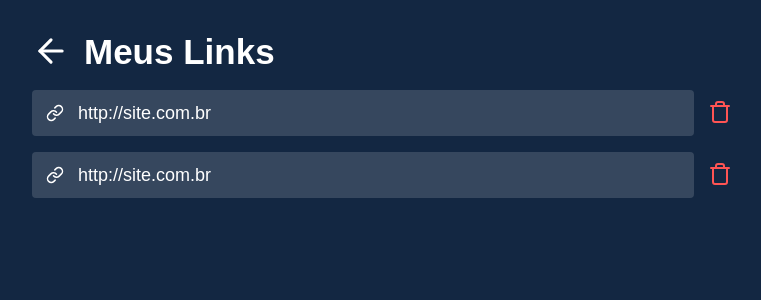
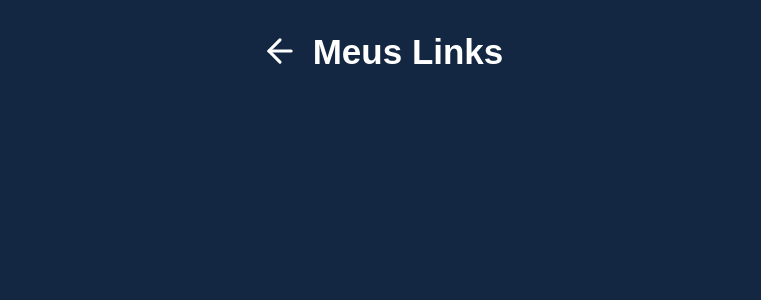
Before and after one commit to Viniciusiges/meulink, a React (Create React App) app: page /links in a window 1280 px wide. Shown: the top 300 px of the page, without its empty margins (258-1019 px from the left). Built offline with nearby package versions, Linux system fonts and the light colour scheme; the HTML template or start-up script is replaced by a standard one.

Commit message:
Adicionando funcionalidades, salvar links, exibir, apagar

```diff
--- a/src/components/Menu/LinkItem/index.js
+++ b/src/components/Menu/LinkItem/index.js
@@ -3,6 +3,12 @@
 import './linkItem.css';
 
 export default function LinkItem ({closeModal, content}) {
+
+    async function copyLink () {
+        await navigator.clipboard.writeText(content.link)
+        alert('URL copiada com sucesso!')
+    }
+
     return(
         <div className='modal-container'>
 
@@ -16,7 +22,7 @@
             <span>
                 {content.long_url}
             </span>
-            <button className='modal-link'>
+            <button className='modal-link' onClick={copyLink}>
                 {content.link}
                 <FiClipboard size={20} color='#FFF'/>
             </button>
--- a/src/components/Menu/LinkItem/linkItem.css
+++ b/src/components/Menu/LinkItem/linkItem.css
@@ -34,6 +34,9 @@
 .modal-container span{
     margin: 8px 0;
     color: #a7a7a7;
+    white-space: nowrap;
+    overflow: hidden;
+    text-overflow: ellipsis;
 }
 .modal-link{
     background-color: #172742;
--- a/src/pages/Home/index.js
+++ b/src/pages/Home/index.js
@@ -7,6 +7,7 @@
 import LinkItem from '../../components/Menu/LinkItem';
 
 import api from '../../services/api';
+import { saveLink } from '../../services/storeLinks'
 
 export default function Home () {
   const [link, setLink] = useState('');
@@ -21,6 +22,7 @@
       setData(response.data);
       setShowModal(true);
       setLink('');
+      saveLink('@encurtaLink', response.data)
 
     }catch{
       alert('Ops parece que algo deu errado')
--- a/src/pages/Links/index.js
+++ b/src/pages/Links/index.js
@@ -1,36 +1,73 @@
+import { useState, useEffect } from 'react'
+
 import './links.css';
 import { FiArrowLeft, FiLink, FiTrash } from 'react-icons/fi';
 import { Link } from 'react-router-dom'
 
-export default function Links () {
-    return(
+import LinkItem from '../../components/Menu/LinkItem';
+import { getLinksSave, deleteLink  } from '../../services/storeLinks'
+
+export default function Links() {
+
+  const [myLinks, setMyLinks] = useState([]);
+  const [data, setData] = useState({});
+  const [showModal, setShowModal] = useState(false);
+
+  useEffect(() => {
+    async function getLinks() {
+      const result = await getLinksSave('@encurtaLink')
+
+      if (result.lenght === 0) {
+        console.log('lista vazia')
+      }
+      setMyLinks(result);
+    }
+    getLinks();
+  }, [])
+
+  function handleOpenLink(link){
+    setData(link)
+    setShowModal(true);
+  }
+
+  async function handleDelete(id) {
+    const result = await deleteLink(myLinks, id);
+
+    if(result.lenght === 0){
+      console.log('Você não tem mais links')
+    }
+
+    setMyLinks(result)
+
+  }
+
+  return (
     <div className="links-container">
       <div className='links-header'>
         <Link to='/'>
-            <FiArrowLeft size={38} color='#fff'/>
+          <FiArrowLeft size={38} color='#fff' />
         </Link>
         <h1>Meus Links</h1>
       </div>
-
-        <div className='links-item'>
-          <button className='link'>
-            <FiLink size={18} color='#fff'/>
-            http://site.com.br
+      {myLinks.map(link => (
+        <div key={link.id} className='links-item'>
+          <button className='link' onClick={() => handleOpenLink(link)}>
+            <FiLink size={18} color='#fff' />
+            {link.long_url}
           </button>
-          <button className='link-delete'>
-            <FiTrash size={24} color='#ff5454'/>
+          <button className='link-delete' onClick={() => handleDelete(link.id)}>
+            <FiTrash size={24} color='#ff5454' />
           </button>
         </div>
+      ))}
+      { showModal && (
+        <LinkItem
+        closeModal={() => setShowModal(false)}
+        content={data}
+        />
+      )}
 
-        <div className='links-item'>
-          <button className='link'>
-            <FiLink size={18} color='#fff'/>
-            http://site.com.br
-          </button>
-          <button className='link-delete'>
-            <FiTrash size={24} color='#ff5454'/>
-          </button>
-        </div>
+
     </div>
   )
 }
--- /dev/null
+++ b/src/services/storeLinks.js
@@ -0,0 +1,37 @@
+// Buscar por links salvos
+
+export async function getLinksSave(key){
+    const myLinks = await localStorage.getItem(key)
+
+    let linksSaves = JSON.parse(myLinks) || [];
+
+    return linksSaves;
+}
+
+// Salvar um link no localStorage
+export async function saveLink(key, newLink){
+    let linksStored = await getLinksSave(key);
+
+    // se ja tiver um link salvo na lista não deixar duplicar
+    const hasLink = linksStored.some (Link => Link.id === newLink.id)
+
+    if(hasLink) {
+        console.log('Esse link ja existe na sua lista')
+        return;
+    }
+    // adicionando esse novo link na lista
+    linksStored.push(newLink)
+    await localStorage.setItem(key, JSON.stringify(linksStored))
+    console.log('Link salvo com sucesso');
+
+}
+
+export function deleteLink(links, id) {
+    let myLinks = links.filter( item => {
+        return (item.id !== id)
+    })
+    localStorage.setItem('@encurtaLink', JSON.stringify(myLinks))
+    console.log('Link deletado')
+
+    return myLinks;
+}
```
Lines whose indentation alone changed are shown as unchanged.
